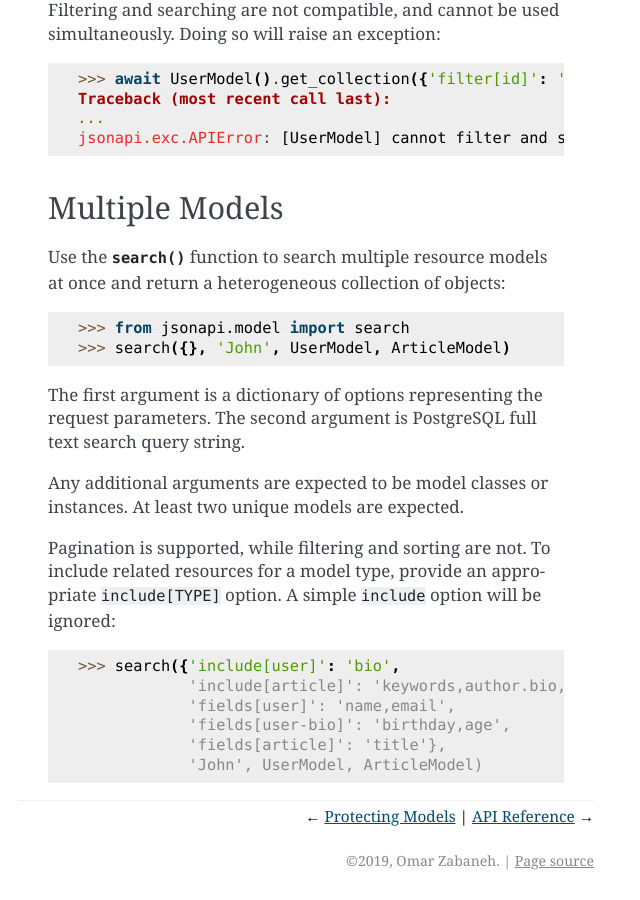
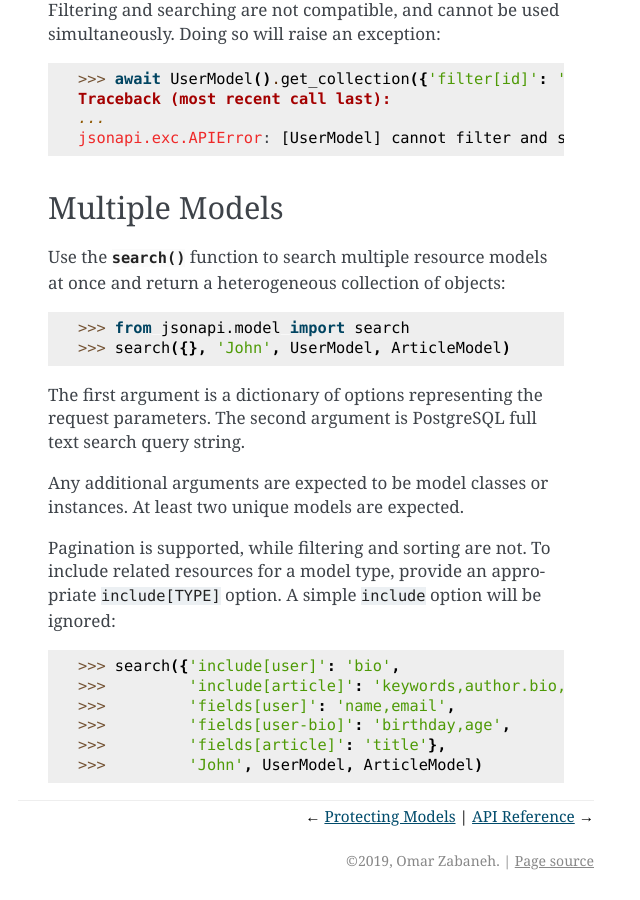
Before and after one commit to zabano/pg-jsonapi, a Sphinx documentation site: the page built from docs/source/ts.rst, in a window 1280 px wide and 900 px high, scrolled down 1418 px. Shown: the whole window, without its empty margins (430-1070 px from the left). Built offline with Sphinx 7.4.7, drawn with Linux system fonts in a browser that asks for light colours.

Commit message:
fixed up the docs

```diff
--- a/docs/requirements.txt
+++ b/docs/requirements.txt
@@ -3,3 +3,4 @@ asyncpgsa
 marshmallow
 quart
 inflection
+sqlparse
--- a/docs/source/ts.rst
+++ b/docs/source/ts.rst
@@ -85,8 +85,8 @@ To include related resources for a model type, provide an appropriate ``include[
 option will be ignored::
 
     >>> search({'include[user]': 'bio',
-                'include[article]': 'keywords,author.bio,publisher.bio',
-                'fields[user]': 'name,email',
-                'fields[user-bio]': 'birthday,age',
-                'fields[article]': 'title'},
-                'John', UserModel, ArticleModel)
+    >>>         'include[article]': 'keywords,author.bio,publisher.bio',
+    >>>         'fields[user]': 'name,email',
+    >>>         'fields[user-bio]': 'birthday,age',
+    >>>         'fields[article]': 'title'},
+    >>>         'John', UserModel, ArticleModel)
```
Also changed, not shown: docs/source/contents.rst (added, +10 -0 lines), docs/source/index.rst (+1 -10 lines).
